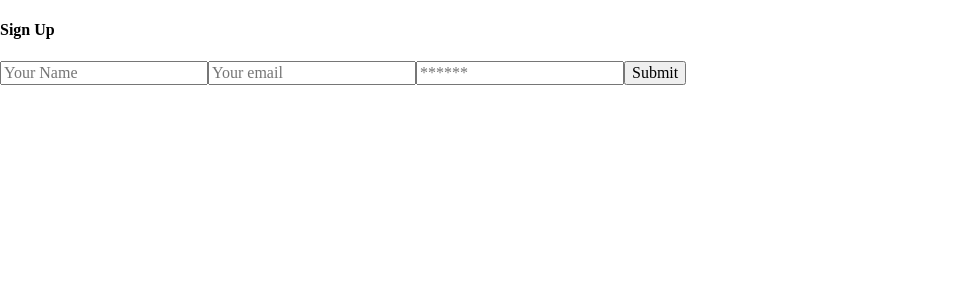
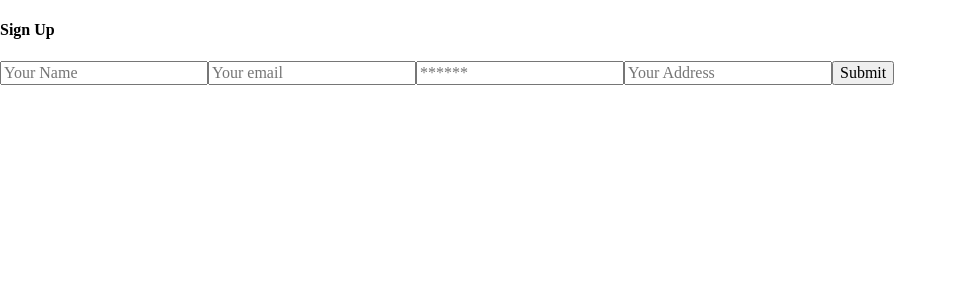
Before and after one commit to mals1230/dog-walk, a React (Create React App) app in the folder client/: page /signup in a window 1280 px wide. Shown: the top 300 px of the page, without its empty margins (0-957 px from the left). Built offline with nearby package versions, Linux system fonts and the light colour scheme.

Commit message:
added address field to sign up page

```diff
--- a/client/src/components/index.js
+++ b/client/src/components/index.js
@@ -1 +1 @@
-// Hello
+// Hello - this is the index.js in components folder
--- a/client/src/components/petform/index.js
+++ b/client/src/components/petform/index.js
@@ -41,7 +41,7 @@ const PetForm = () => {
       const { data } = await addPet({
         variables: {
           petName,
-          petUser: Auth.getProfile().data.userFullname,
+          petUser: Auth.getProfile().data.userFullName,
         },
       });
 
--- a/client/src/pages/Signup.js
+++ b/client/src/pages/Signup.js
@@ -10,6 +10,7 @@ const Signup = () => {
     userFullName: '',
     email: '',
     password: '',
+    address: '',
   });
   const [addUser, { error, data }] = useMutation(ADD_USER);
 
@@ -55,8 +56,8 @@ const Signup = () => {
                 <input
                   className="form-input"
                   placeholder="Your Name"
-                  name="name"
-                  type="name"
+                  name="userFullName"
+                  type="text"
                   value={formState.name}
                   onChange={handleChange}
                 />
@@ -74,6 +75,14 @@ const Signup = () => {
                   name="password"
                   type="password"
                   value={formState.password}
+                  onChange={handleChange}
+                />
+                <input
+                  className="form-input"
+                  placeholder="Your Address"
+                  name="address"
+                  type="text"
+                  value={formState.address}
                   onChange={handleChange}
                 />
                 <button
--- a/client/src/utils/mutations.js
+++ b/client/src/utils/mutations.js
@@ -18,7 +18,7 @@ export const ADD_USER = gql`
     $email: String!
     $password: String!
   ) {
-    addUser(userFullName: $userFullName, email: $email, password: $password) {
+    addUser(userFullName: $userFullName, email: $email, password: $password, address: $address) {
       token
       user {
         _id
```
Also changed, not shown: 1 other file (tests, documents, lock files or other folders).
